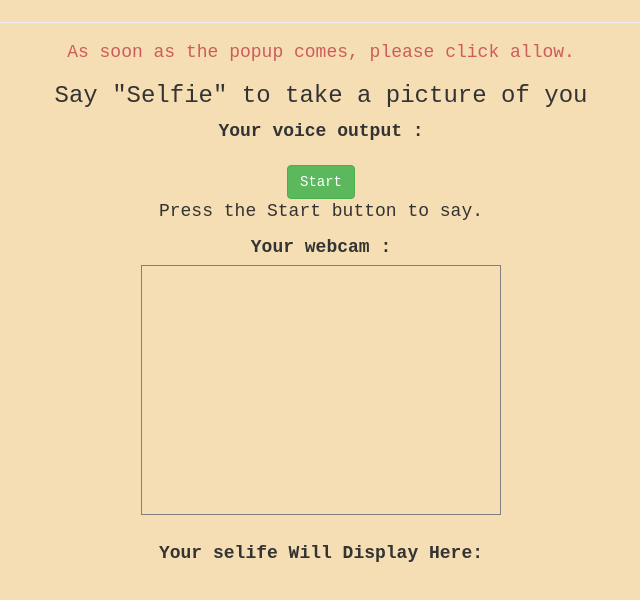
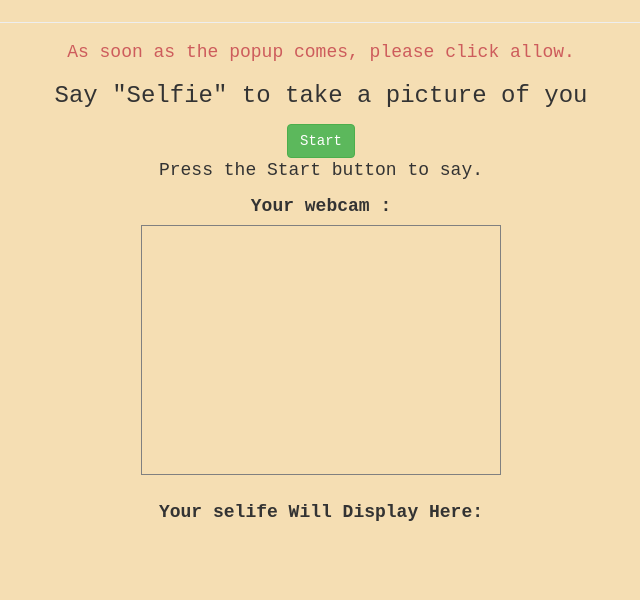
Before and after one commit to Moli-32/C99, a plain HTML site: page index.html in a window 1280 px wide. Shown: the part 64-664 px from the top of the page, without its empty margins (319-959 px from the left). Drawn offline with nearby package versions, Linux system fonts and the light colour scheme.

Commit message:
Update index.html

```diff
--- a/index.html
+++ b/index.html
@@ -22,7 +22,7 @@
   As soon as the popup comes, please click allow.</h4>
         <div class="form-group">
             <h3>Say "Selfie" to take a picture of you</h3>
-            <label>Your voice output : </label>
+
 
         </div>
 <button id="button" class="btn btn-success" onclick="start()">Start</button>
```
